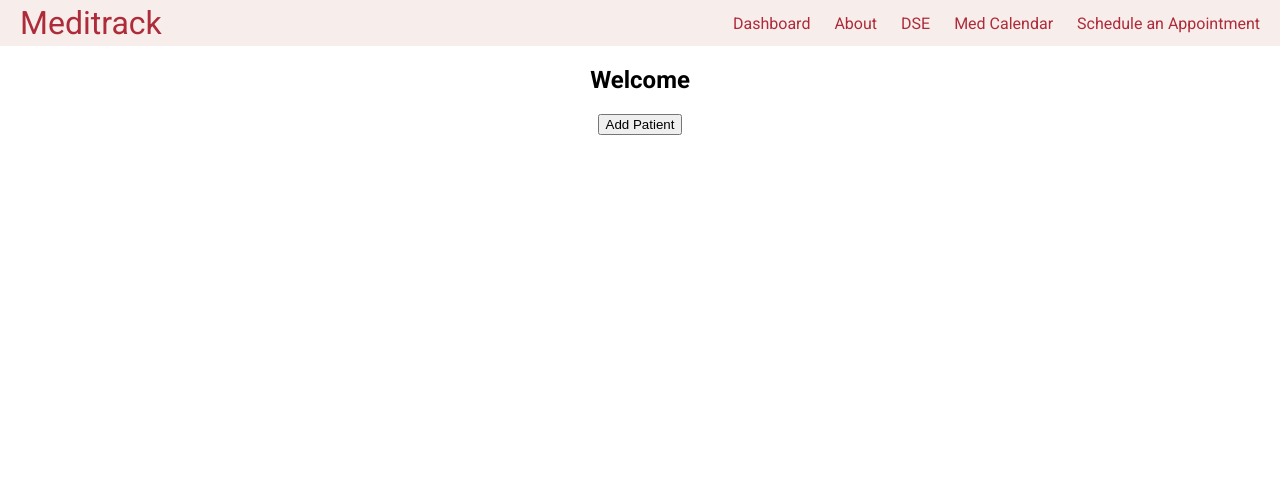
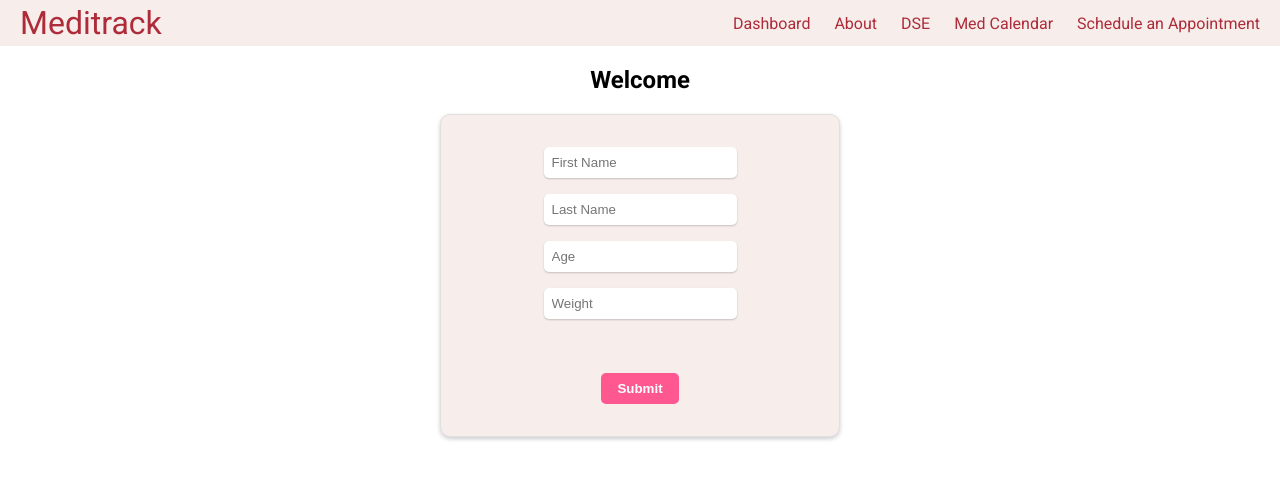
Before and after one commit to Meditrack-Iteration/Meditrack, a React (Create React App) app in the folder meditrack/: page /dashboard/1 in a window 1280 px wide. Shown: the top 478 px of the page. Built offline with nearby package versions, Linux system fonts and the light colour scheme; no server answers.

Commit message:
update patients array function added to dashboard

```diff
--- a/meditrack/src/components/Dashboard.jsx
+++ b/meditrack/src/components/Dashboard.jsx
@@ -3,26 +3,84 @@ import React, {useEffect, useState} from 'react';
 const Dashboard = props => {
     const {username} = props;
     const [patientsArray, setPatientsArray] = useState([]);
+    const [update, setUpdate] = useState([]);
+    const [firstName, setFirstName] = useState("");
+    const [lastName, setLastName] = useState("");
+    const [age, setAge] = useState("");
+    const [weight, setWeight] = useState("");
 
-    useEffect( () => {
-        console.log("useEffect fetch")
-        const username = localStorage.getItem('username');
-        fetch(`/dashboard/${username}`)
-        .then(data => data.json())
-        .then(data => {
-            setPatientsArray(data.patients);
+    // useEffect( () => {
+    //     console.log("useEffect fetch")
+    //     const email = localStorage.getItem('email');
+    //     fetch(`/dashboard/${email}`)
+    //     .then(data => data.json())
+    //     .then(data => {
+    //         setPatientsArray(data.patients);
+    //     })
+    //     // .then(data => console.log("log" ,data))
+    //     .catch(() => console.log("got nothing"))
+
+    // }, [])
+
+    const handleAddPatient = () => {
+        const email = localStorage.getItem('email');
+        fetch(`/dashboard/${email}`)
+        .then((data => {
+            let tempArr = data.patientsArray;
+            tempArr.push({
+                firstName,
+                lastName,
+                age,
+                weight
+            })
+            setUpdate(tempArr);
+        }))
+        fetch(`/dashboard/${email}/patient`, {
+            method: 'POST',
+            headers: {
+                'Content-type': 'application/json'
+            },
+            body: JSON.stringify({ email, update })
         })
-        // .then(data => console.log("log" ,data))
-        .catch(() => console.log("got nothing"))
-
-    }, [])
-
-
+    }
 
     return (
         <div className = 'dashboard-container'>
             <h2>Welcome {username}</h2>
-            <button>Add Patient</button>
+            <form className="form-input" onSubmit={(event) => {
+                event.preventDefault();
+                handleAddPatient();
+                }}>
+                <input
+                type="text"
+                placeholder="First Name"
+                value={firstName}
+                onChange={(e)=>setFirstName(e.target.value)}
+                >
+                </input>
+                <input
+                type="text"
+                placeholder="Last Name"
+                value={lastName}
+                onChange={(e)=>setLastName(e.target.value)}
+                >
+                </input>
+                <input
+                type="text"
+                placeholder="Age"
+                value={age}
+                onChange={(e)=>setAge(e.target.value)}
+                >
+                </input>
+                <input
+                type="text"
+                placeholder="Weight"
+                value={weight}
+                onChange={(e)=>setWeight(e.target.value)}
+                >
+                </input><br></br>
+                <input type="submit"></input>
+            </form>
         </div>
     );
 };
```
